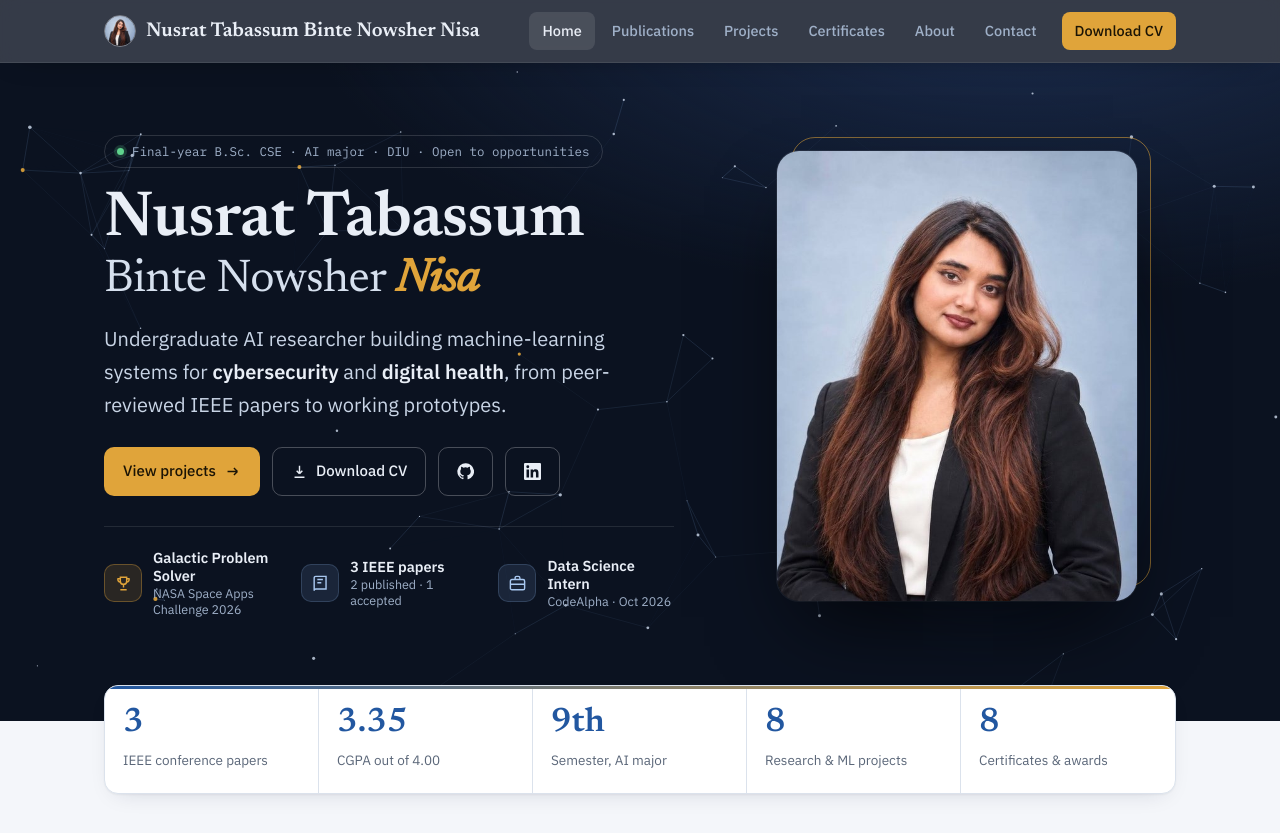
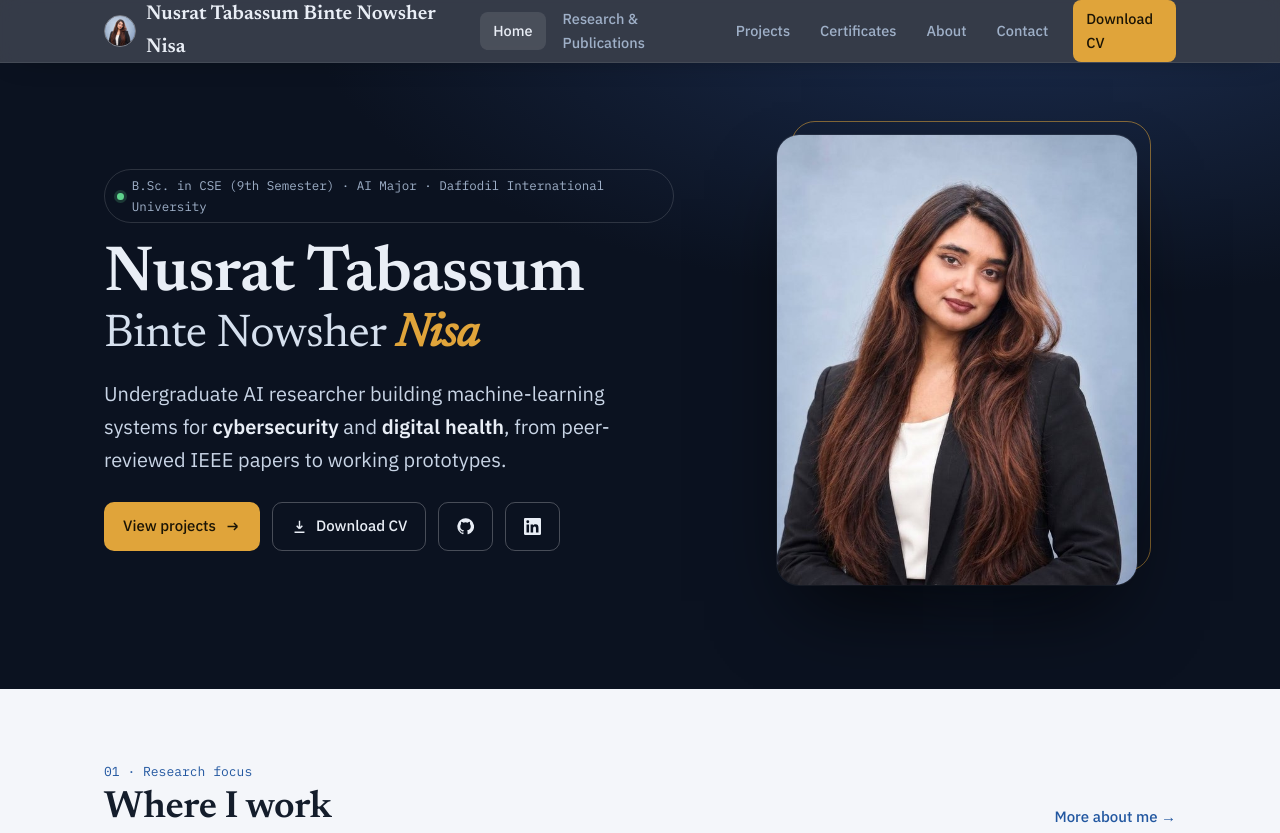
Before and after one commit to nisa3131/portfolio, a plain HTML site: page index.html in a window 1280 px wide. Shown: the top 833 px of the page. Drawn offline with Linux system fonts and the light colour scheme.

Commit message:
Refresh formal white portfolio styling and separate research from projects

```diff
--- a/index.html
+++ b/index.html
@@ -22,15 +22,15 @@
   <div class="wrap">
     <a class="brand" href="index.html"><img src="photo.jpg" alt=""><span>Nusrat Tabassum <span class="mid">Binte Nowsher </span>Nisa</span></a>
     <button class="menu-toggle" aria-expanded="false" aria-controls="menu">Menu</button>
-    <ul class="menu" id="menu"><li><a href="index.html" aria-current="page">Home</a></li><li><a href="publications.html">Publications</a></li><li><a href="projects.html">Projects</a></li><li><a href="certificates.html">Certificates</a></li><li><a href="about.html">About</a></li><li><a href="contact.html">Contact</a></li><li><a class="cv-link" href="Nusrat_Tabassum_Nisa_CV.pdf">Download CV</a></li></ul>
+    <ul class="menu" id="menu"><li><a href="index.html" aria-current="page">Home</a></li><li><a href="publications.html">Research &amp; Publications</a></li><li><a href="projects.html">Projects</a></li><li><a href="certificates.html">Certificates</a></li><li><a href="about.html">About</a></li><li><a href="contact.html">Contact</a></li><li><a class="cv-link" href="Nusrat_Tabassum_Nisa_CV.pdf">Download CV</a></li></ul>
   </div>
 </header>
 
 <main id="main">
-<section class="night"><canvas class="sky" aria-hidden="true"></canvas>
+<section class="night">
   <div class="wrap hero">
     <div>
-      <p class="eyebrow rise"><span class="dot"></span>Final-year B.Sc. CSE · AI major · DIU · Open to opportunities</p>
+      <p class="eyebrow rise"><span class="dot"></span>B.Sc. in CSE (9th Semester) · AI Major · Daffodil International University</p>
       <h1 class="rise d1">Nusrat Tabassum<span class="l2">Binte Nowsher <em>Nisa</em></span></h1>
       <p class="role rise d2">Undergraduate AI researcher building machine-learning systems for <strong>cybersecurity</strong> and <strong>digital health</strong>, from peer-reviewed IEEE papers to working prototypes.</p>
       <div class="actions rise d3">
@@ -39,11 +39,7 @@
         <a class="btn btn-ghost" href="https://github.com/nisa3131" aria-label="GitHub"><svg viewBox="0 0 24 24" fill="currentColor" aria-hidden="true"><path d="M12 .5a11.5 11.5 0 0 0-3.64 22.41c.58.1.79-.25.79-.56v-2c-3.2.7-3.88-1.37-3.88-1.37-.52-1.33-1.28-1.69-1.28-1.69-1.04-.71.08-.7.08-.7 1.16.08 1.77 1.19 1.77 1.19 1.03 1.76 2.7 1.25 3.36.96.1-.75.4-1.25.73-1.54-2.56-.29-5.25-1.28-5.25-5.68 0-1.26.45-2.28 1.19-3.09-.12-.29-.52-1.46.11-3.05 0 0 .97-.31 3.17 1.18a11 11 0 0 1 5.77 0c2.2-1.49 3.17-1.18 3.17-1.18.63 1.59.23 2.76.11 3.05.74.81 1.19 1.83 1.19 3.09 0 4.41-2.7 5.38-5.27 5.67.41.36.78 1.06.78 2.14v3.17c0 .31.21.67.8.56A11.5 11.5 0 0 0 12 .5Z"/></svg></a>
         <a class="btn btn-ghost" href="https://www.linkedin.com/in/nusrat-tabassum-nisa-0b7811408" aria-label="LinkedIn"><svg viewBox="0 0 24 24" fill="currentColor" aria-hidden="true"><path d="M20.45 20.45h-3.56v-5.57c0-1.33-.02-3.04-1.85-3.04-1.86 0-2.14 1.45-2.14 2.94v5.67H9.35V9h3.41v1.56h.05c.48-.9 1.64-1.85 3.37-1.85 3.6 0 4.27 2.37 4.27 5.46v6.28ZM5.34 7.43a2.06 2.06 0 1 1 0-4.13 2.06 2.06 0 0 1 0 4.13ZM7.12 20.45H3.56V9h3.56v11.45ZM22.22 0H1.77C.79 0 0 .77 0 1.73v20.54C0 23.23.79 24 1.77 24h20.45c.98 0 1.78-.77 1.78-1.73V1.73C24 .77 23.2 0 22.22 0Z"/></svg></a>
       </div>
-      <ul class="highlights rise d3">
-        <li><span class="hi-ico gold"><svg viewBox="0 0 24 24" fill="none" stroke="currentColor" stroke-width="1.8" aria-hidden="true"><path d="M8 4h8v5a4 4 0 0 1-8 0V4Z"/><path d="M8 6H5a3 3 0 0 0 3 4M16 6h3a3 3 0 0 1-3 4M12 13v4m-4 3h8"/></svg></span><span><b>Galactic Problem Solver</b><small>NASA Space Apps Challenge 2026</small></span></li>
-        <li><span class="hi-ico"><svg viewBox="0 0 24 24" fill="none" stroke="currentColor" stroke-width="1.8" aria-hidden="true"><path d="M4 5a2 2 0 0 1 2-2h13v16H6a2 2 0 0 0-2 2V5Z"/><path d="M8 7h7M8 11h5"/></svg></span><span><b>3 IEEE papers</b><small>2 published · 1 accepted</small></span></li>
-        <li><span class="hi-ico"><svg viewBox="0 0 24 24" fill="none" stroke="currentColor" stroke-width="1.8" aria-hidden="true"><rect x="3" y="7" width="18" height="13" rx="2"/><path d="M9 7V5a2 2 0 0 1 2-2h2a2 2 0 0 1 2 2v2M3 13h18"/></svg></span><span><b>Data Science Intern</b><small>CodeAlpha · Oct 2026</small></span></li>
-      </ul>
+
     </div>
     <div class="portrait-frame">
       <img src="photo.jpg" alt="Portrait of Nusrat Tabassum Binte Nowsher Nisa">
@@ -52,14 +48,6 @@
 </section>
 
 <div class="wrap">
-  <div class="stats">
-    <div><b>3</b><span>IEEE conference papers</span></div>
-    <div><b>3.35</b><span>CGPA out of 4.00</span></div>
-    <div><b>9th</b><span>Semester, AI major</span></div>
-    <div><b>8</b><span>Research &amp; ML projects</span></div>
-    <div><b>8</b><span>Certificates &amp; awards</span></div>
-  </div>
-
   <section class="section">
     <div class="section-head"><div><span class="num">01 · Research focus</span><h2>Where I work</h2></div><a href="about.html">More about me →</a></div>
     <div class="focus-grid">
@@ -144,7 +132,7 @@
 <footer class="site-footer">
   <div class="wrap">
     <span>© <span id="year">2026</span> Nusrat Tabassum Binte Nowsher Nisa · Dhaka, Bangladesh</span>
-    <nav aria-label="Footer"><a href="index.html">Home</a><a href="publications.html">Publications</a><a href="projects.html">Projects</a><a href="certificates.html">Certificates</a><a href="about.html">About</a><a href="contact.html">Contact</a><a href="https://github.com/nisa3131">GitHub</a><a href="https://www.linkedin.com/in/nusrat-tabassum-nisa-0b7811408">LinkedIn</a></nav>
+    <nav aria-label="Footer"><a href="index.html">Home</a><a href="publications.html">Research &amp; Publications</a><a href="projects.html">Projects</a><a href="certificates.html">Certificates</a><a href="about.html">About</a><a href="contact.html">Contact</a><a href="https://github.com/nisa3131">GitHub</a><a href="https://www.linkedin.com/in/nusrat-tabassum-nisa-0b7811408">LinkedIn</a></nav>
   </div>
 </footer>
 <script src="main.js"></script>
```
